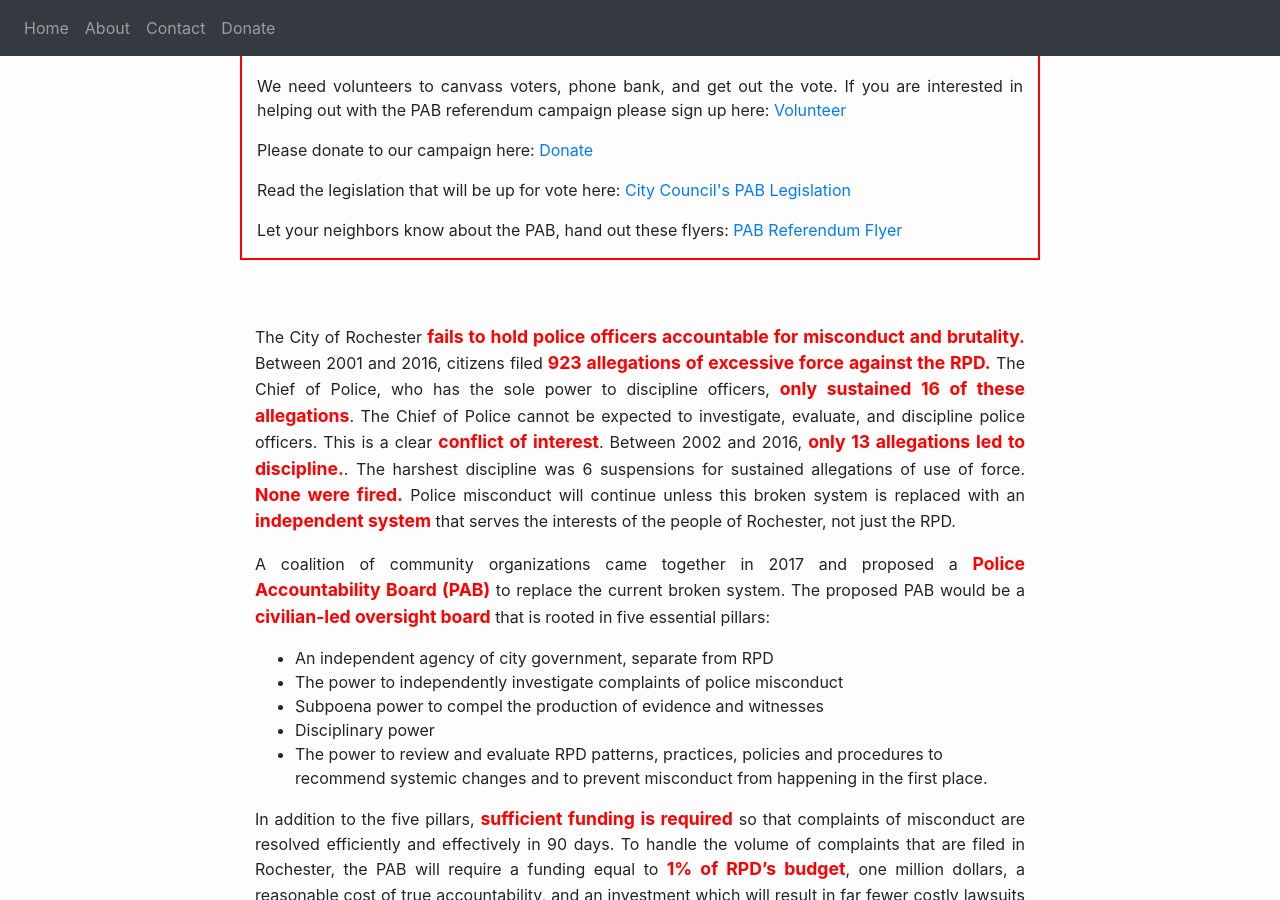
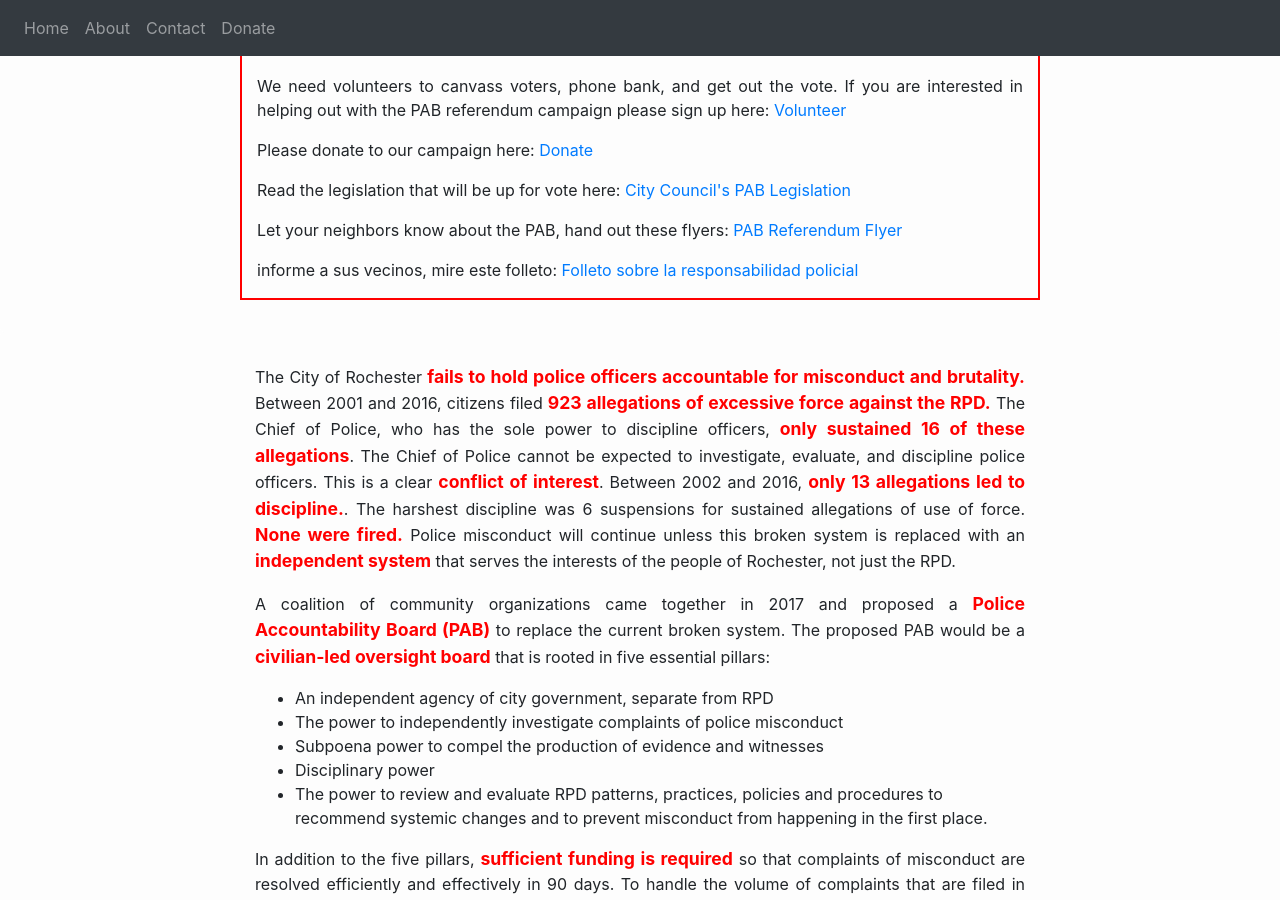
Before and after one commit to pabnow/pabnow.github.io, a Jekyll site: the page built from index.html, in a window 1280 px wide and 900 px high, scrolled down 530 px. Built offline with Jekyll 4.4.1, drawn with Linux system fonts in a browser that asks for light colours; nearby versions of some CDN libraries; comment, search, counter and statistics services are not loaded.

Commit message:
Update index.html

```diff
--- a/index.html
+++ b/index.html
@@ -27,6 +27,8 @@ title: PAB
 					<p style="text-align: justify;">Read the legislation that will be up for vote here: <a target="_blank" href="https://pabnow.github.io/PAB_Legislation_Final.pdf">City Council's PAB Legislation</a></p>
 
 					<p style="text-align: justify;">Let your neighbors know about the PAB, hand out these flyers: <a target="_blank" href="https://pabnow.github.io/PAB_Flyer_NEW_v2.pdf">PAB Referendum Flyer</a></p>
+
+					<p style="text-align: justify;">informe a sus vecinos, mire este folleto: <a target="_blank" href="https://pabnow.github.io/responsabilidad_policial.pdf">Folleto sobre la responsabilidad policial</a></p>
 
 
 		</div>
```
